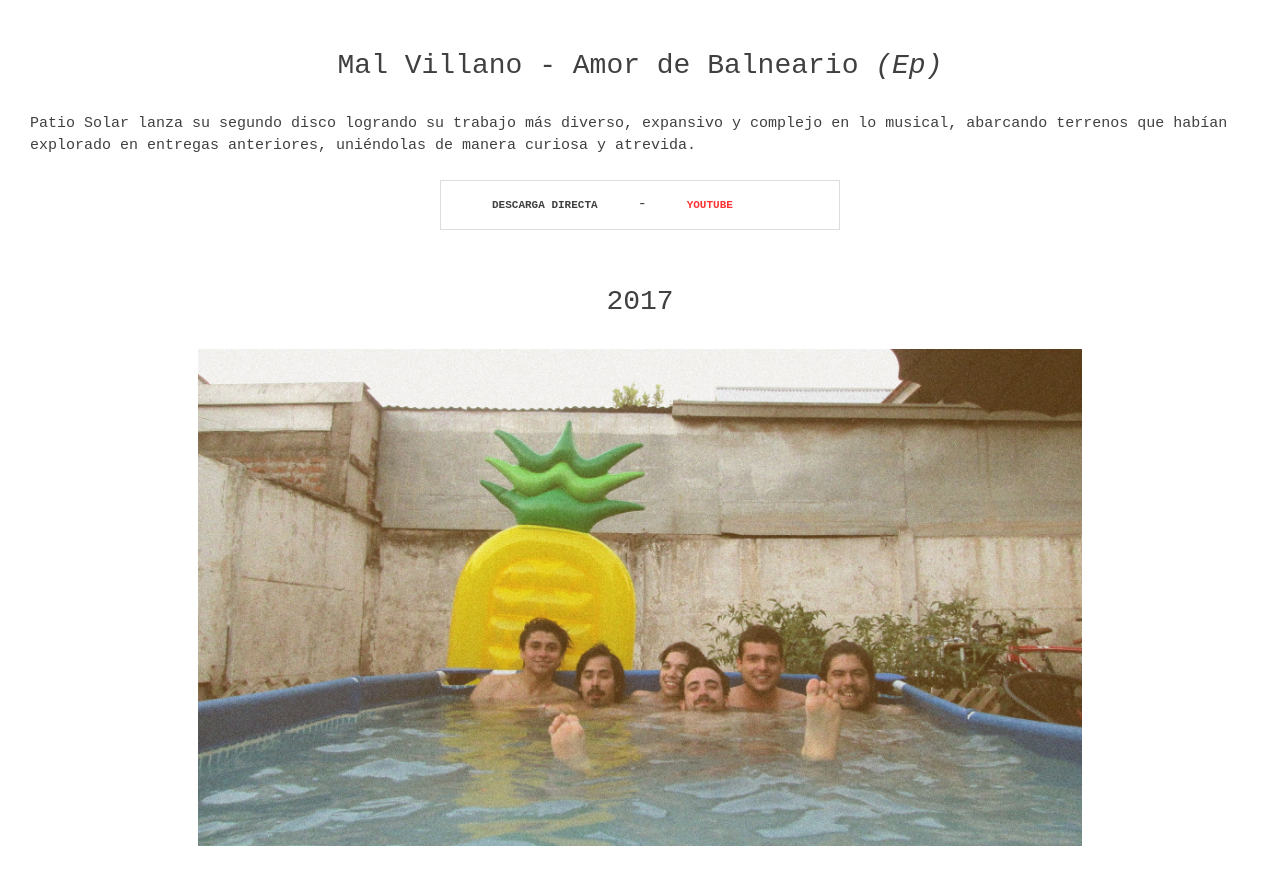
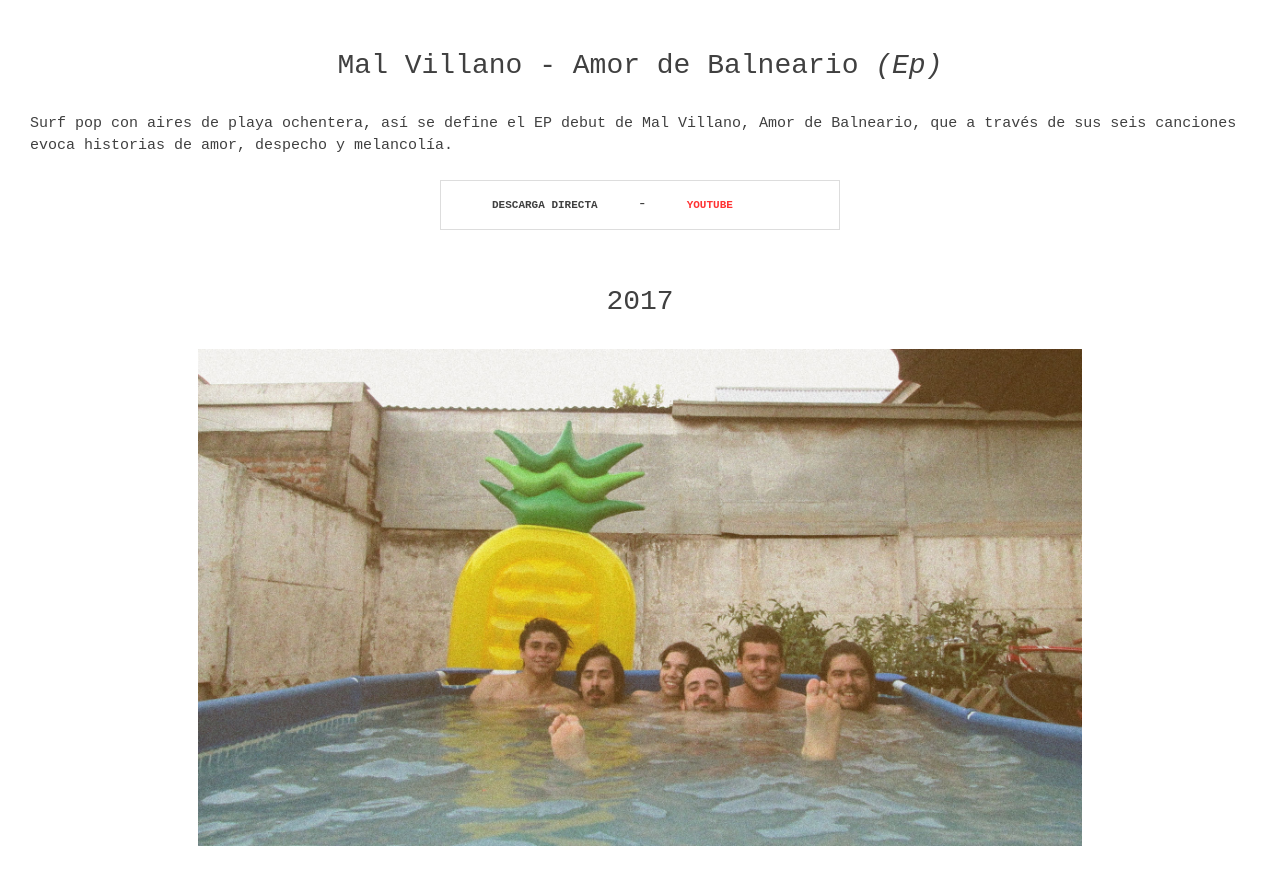
Before and after one commit to eliasleyton/piloto-club.github.io, a website: page index.html in a window 1280 px wide. Shown: the part 877-1770 px from the top of the page. Drawn offline with nearby package versions, Linux system fonts and the light colour scheme; a web font is replaced by a local one.

Commit message:
Mal villano info

```diff
--- a/index.html
+++ b/index.html
@@ -39,7 +39,7 @@
         <div class="container">
             <img src="img/mal-villano.jpg" alt="Portada" style="width: 100%">
             <h2 class="text-big text-center">Mal Villano - Amor de Balneario <span class="text-italic">(Ep)</span></h2>
-            <p>Patio Solar lanza su segundo disco logrando su trabajo más diverso, expansivo y complejo en lo musical, abarcando terrenos que habían explorado en entregas anteriores, uniéndolas de manera curiosa y atrevida.</p>
+            <p>Surf pop con aires de playa ochentera, así se define el EP debut de Mal Villano, Amor de Balneario, que a través de sus seis canciones evoca historias de amor, despecho y melancolía.</p>
             <section class="container-small bordered" id="{{slug}}">
                 <a href="http://smarturl.it/malvillano-amordb" class="button button-small button-transparent">Descarga Directa</a> -
                 <a href="https://youtu.be/yR1IclTqhz8" class="button button-small button-transparent" style="color: #ff3333">Youtube</a>
```
Also changed, not shown: img/mal-villano.jpg.
